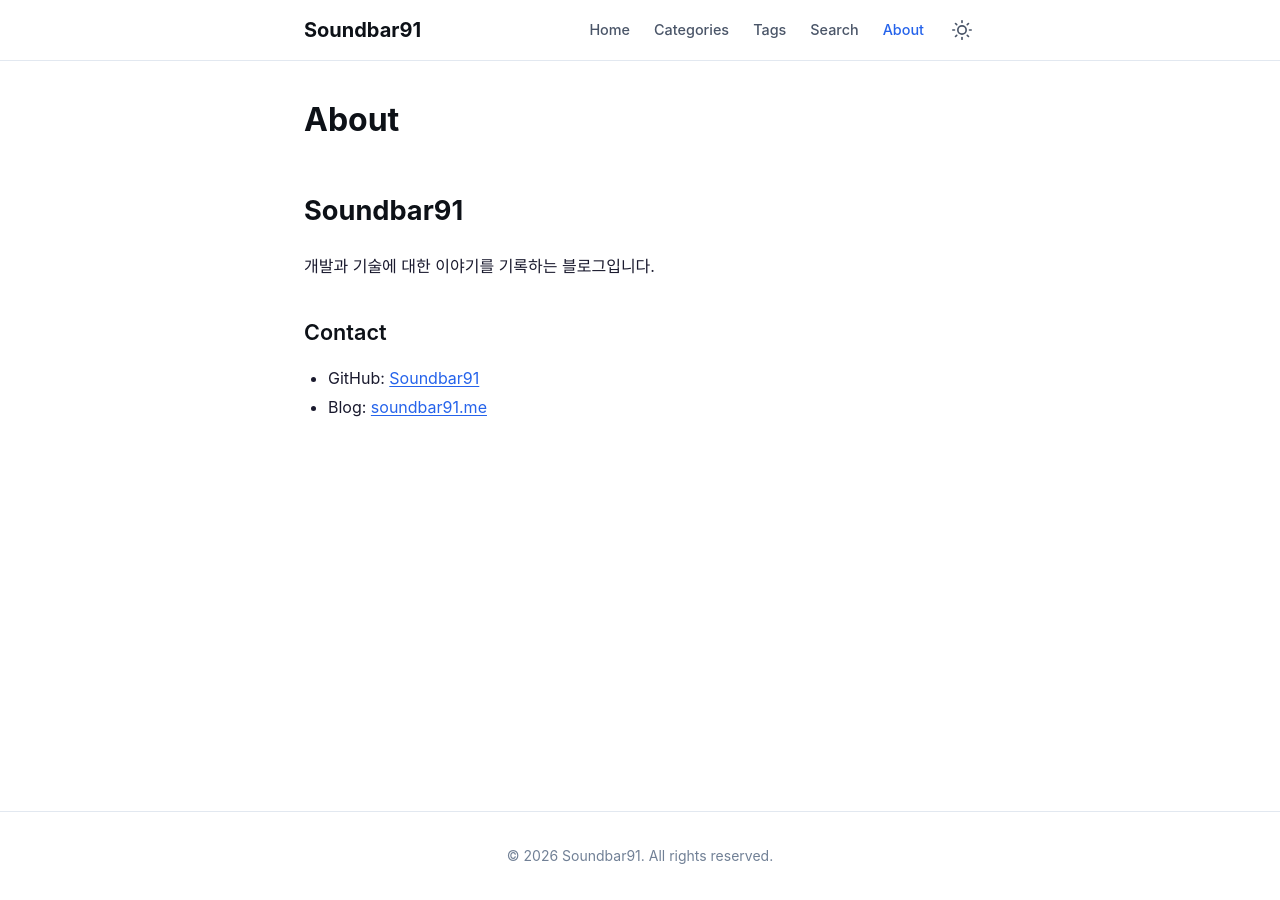
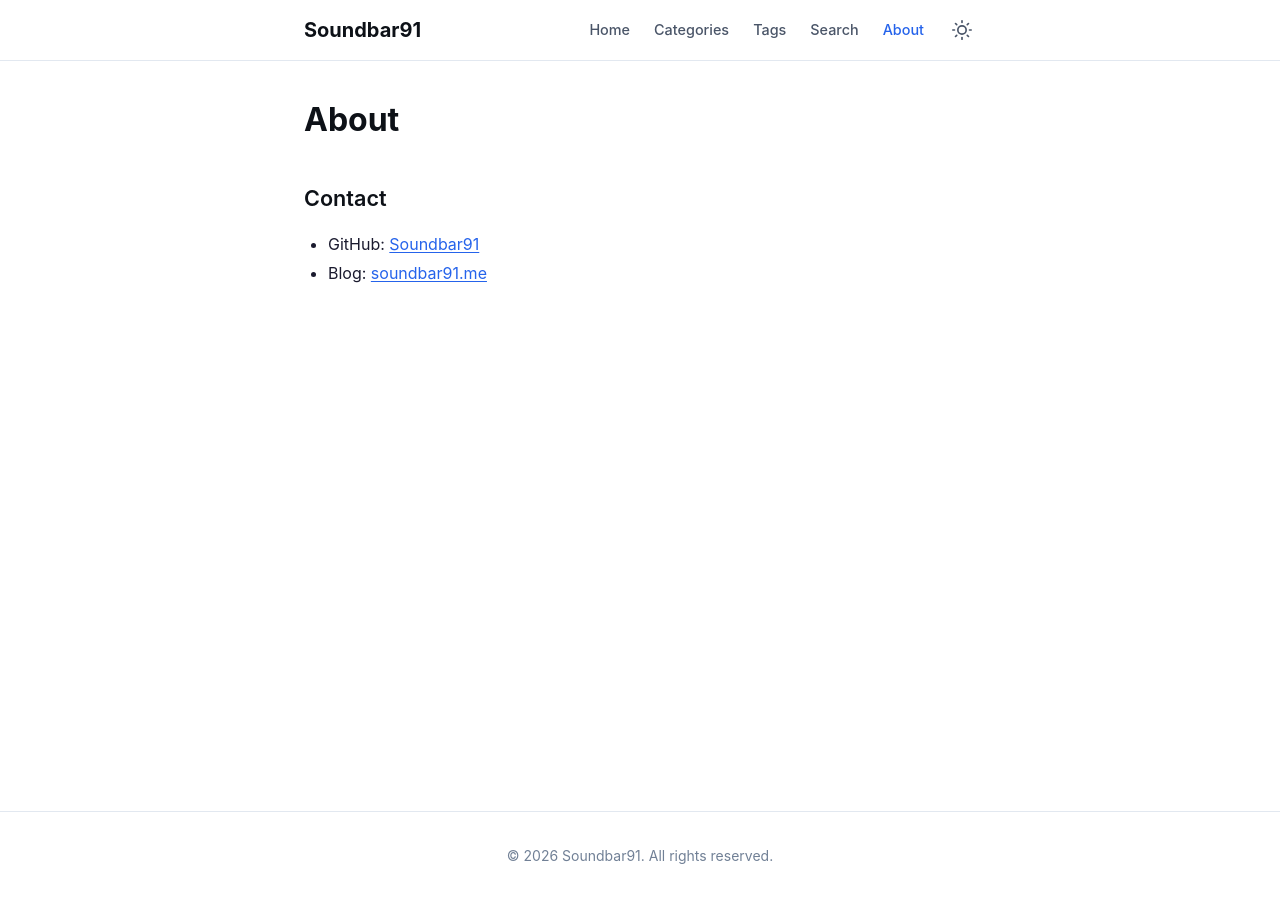
Before and after one commit to Soundbar91/Soundbar91.github.io, a Jekyll site: the page built from about.md, in a window 1280 px wide. Built offline with Jekyll 4.4.1, drawn with Linux system fonts in a browser that asks for light colours.

Commit message:
docs: About 수정

```diff
--- a/about.md
+++ b/about.md
@@ -4,10 +4,6 @@ title: About
 permalink: /about/
 ---
 
-## Soundbar91
-
-개발과 기술에 대한 이야기를 기록하는 블로그입니다.
-
 ### Contact
 
 - GitHub: [Soundbar91](https://github.com/Soundbar91)
```
